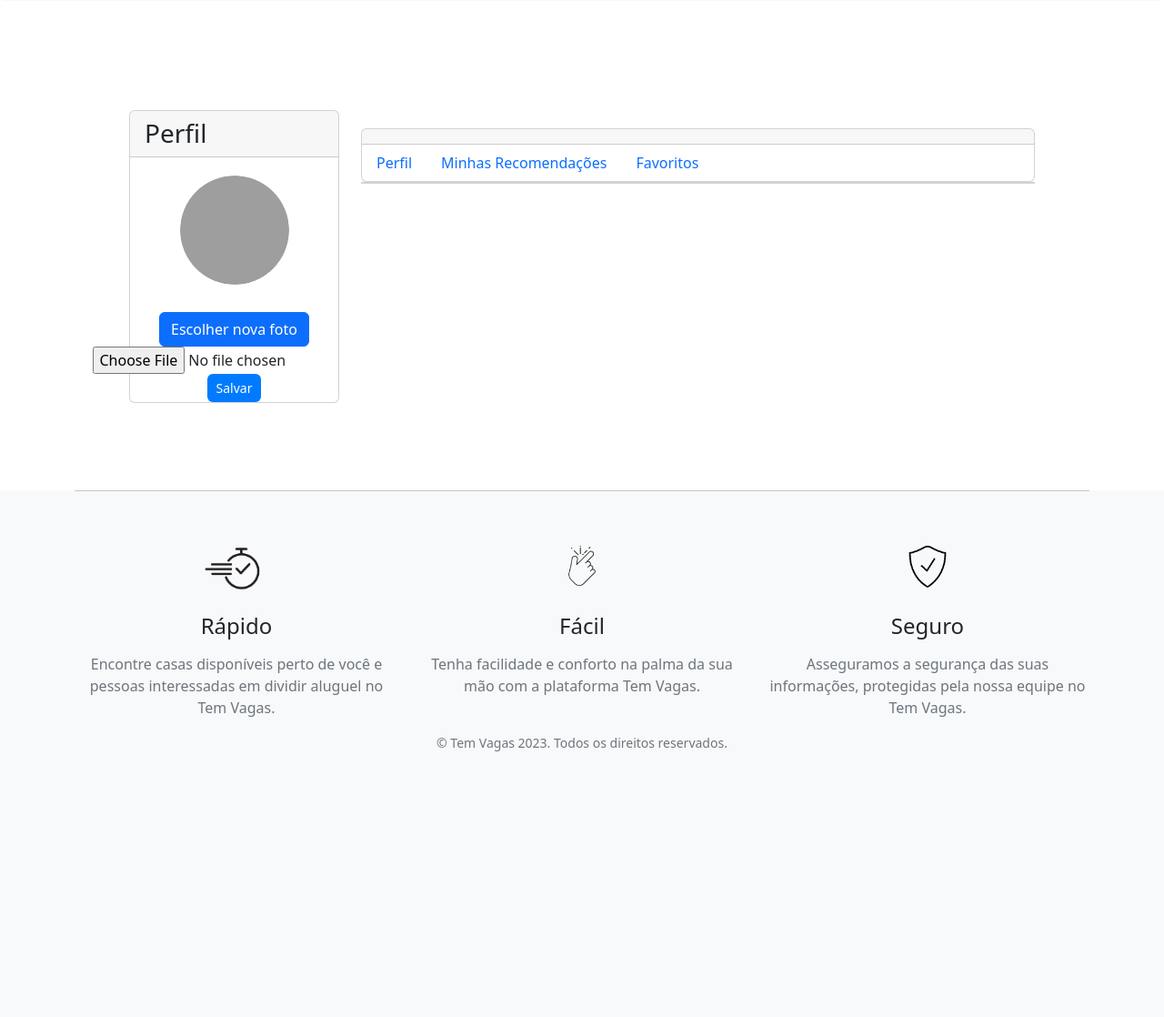
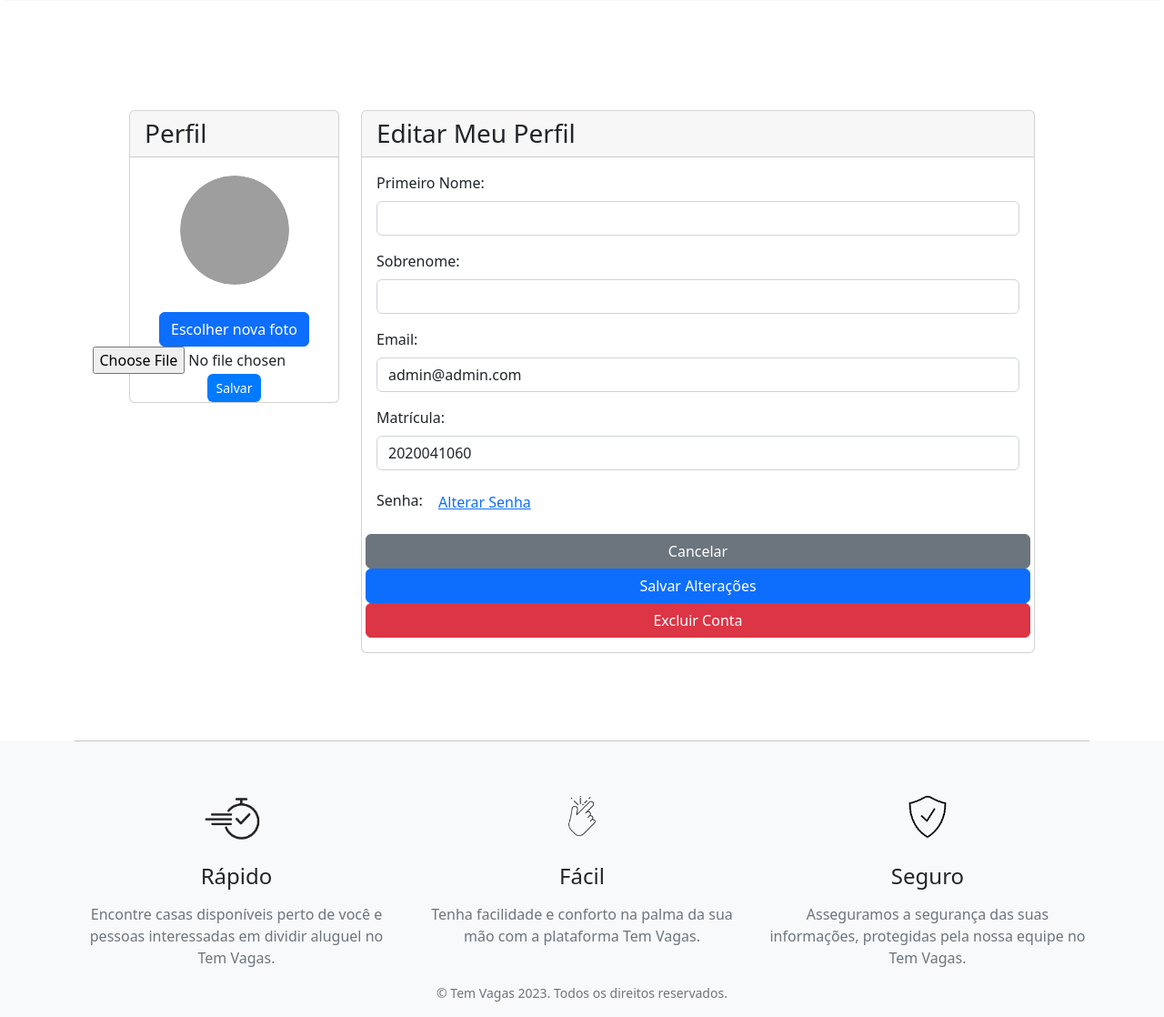
Before and after one commit to FelipeLuis123/TEM-VAGAS, a Django app: page /meu-perfil/ in a window 1280 px wide. Shown: the part 670-1788 px from the top of the page at 91% size. Before the commit the page ends 1496 px from the top, so only its background shows below. Run offline with Django 4.2, Linux system fonts and the light colour scheme; a user stored in the database is signed in; grey boxes are pictures that could not be loaded.

Commit message:
perfil usuario

```diff
--- a/posts_app/templates/my_profile.html
+++ b/posts_app/templates/my_profile.html
@@ -89,54 +89,9 @@
 
         <!-- Parte 2: Links de Navegação -->
         <div class="col-md-9">
-            <div class="card menu-card">
-                <div class="card-header">
-                    <!-- Removendo a palavra "Menu" -->
-                    <h1 class="h3 mb-0"></h1>
-                </div>
-                <ul class="nav nav-pills flex-row">
-                    <li class="nav-item">
-                        <a class="nav-link{% if active_tab == 'perfil' %} active{% endif %}" href="#" onclick="loadProfile()">Perfil</a>
-                    </li>
-                    <li class="nav-item">
-                        <a class="nav-link{% if active_tab == 'recomendacoes' %} active{% endif %}" href="{% url 'listar-recomendacoes' %}" onclick="loadRecommendations()">Minhas Recomendações</a>
-                    </li>
-                    <li class="nav-item">
-                        <a class="nav-link{% if active_tab == 'favoritos' %} active{% endif %}" href="#" onclick="loadFavorites()">Favoritos</a>
-                    </li>
-                </ul>
-            </div>
-
             <!-- Conteúdo principal -->
             <div class="card" id="contentContainer">
                 <!-- O conteúdo será carregado aqui -->
-            </div>
-        </div>
-    </div>
-</div>
-
-<script>
-    // Adiciona efeito de destaque ao passar o mouse nos botões
-    document.querySelectorAll('.nav-link').forEach(link => {
-        link.addEventListener('mouseover', () => {
-            link.classList.add('active-hover');
-        });
-
-        link.addEventListener('mouseout', () => {
-            link.classList.remove('active-hover');
-        });
-
-        link.addEventListener('click', () => {
-            // Remove a classe 'active' de todos os links antes de adicionar ao clicado
-            document.querySelectorAll('.nav-link').forEach(l => l.classList.remove('active'));
-            link.classList.add('active');
-        });
-    });
-
-    // Funções para carregar o conteúdo dinamicamente
-    function loadProfile() {
-        const contentContainer = document.getElementById("contentContainer");
-        contentContainer.innerHTML = `
                 <div class="card-header">
                     <h1 class="h3 mb-0">Editar Meu Perfil</h1>
                 </div>
@@ -175,58 +130,142 @@
                         <div class="row justify-content-end">
                             <button type="button" class="btn btn-secondary" onclick="confirmProfileUpdate()">Cancelar</button>
                             <button type="button" class="btn btn-primary" onclick="submitProfileForm()">Salvar Alterações</button>
+                            <button type="button" class="btn btn-danger" onclick="excluirConta()">Excluir Conta</button>
+                        </div>
+                    </form>
+                </div>
+            </div>
+        </div>
+    </div>
+</div>
+
+<script>
+    // Adiciona efeito de destaque ao passar o mouse nos botões
+    document.querySelectorAll('.nav-link').forEach(link => {
+        link.addEventListener('click', () => {
+            // Remove a classe 'active' de todos os links antes de adicionar ao clicado
+            document.querySelectorAll('.nav-link').forEach(l => l.classList.remove('active'));
+            link.classList.add('active');
+
+            // Carrega o conteúdo correspondente
+            const tab = link.getAttribute('data-tab');
+            loadContent(tab);
+        });
+    });
+
+    // Função para carregar o conteúdo dinamicamente
+    function loadContent(tab) {
+        const contentContainer = document.getElementById("contentContainer");
+        let content = '';
+
+        switch (tab) {
+            case 'profile':
+                content = `
+                    <div class="card-header">
+                        <h1 class="h3 mb-0">Editar Meu Perfil</h1>
+                    </div>
+                    <div class="card-body">
+                        <!-- Formulário de Edição de Perfil -->
+                        <form id="profileForm" method="post" enctype="multipart/form-data">
+                            {% csrf_token %}
+                            {{ form.non_field_errors }}
+                            <!-- Campos do Formulário -->
+                            <div class="mb-3">
+                                <label for="{{ form.first_name.id_for_label }}" class="form-label">Primeiro Nome:</label>
+                                <input type="text" name="first_name" value="{{ user.first_name }}" class="form-control" id="{{ form.first_name.id_for_label }}">
+                                {{ form.first_name.errors }}
+                            </div>
+                            <div class="mb-3">
+                                <label for="{{ form.last_name.id_for_label }}" class="form-label">Sobrenome:</label>
+                                <input type="text" name="last_name" value="{{ user.last_name }}" class="form-control" id="{{ form.last_name.id_for_label }}">
+                                {{ form.last_name.errors }}
+                            </div>
+                            <div class="mb-3">
+                                <label for="{{ form.email.id_for_label }}" class="form-label">Email:</label>
+                                <input type="email" name="email" value="{{ user.email }}" class="form-control" id="{{ form.email.id_for_label }}">
+                                {{ form.email.errors }}
+                            </div>
+                            <div class="mb-3">
+                                <label for="{{ form.matricula.id_for_label }}" class="form-label">Matrícula:</label>
+                                <input type="text" name="matricula" value="{{ user.matricula }}" class="form-control" id="{{ form.matricula.id_for_label }}">
+                                {{ form.matricula.errors }}
+                            </div>
+                            <div class="mb-3">
+                                <label class="form-label">Senha:</label>
+                                <a href="{% url 'password_reset' %}" class="btn btn-link">Alterar Senha</a>
+                            </div>
+                            <!-- Adicione mais campos conforme necessário -->
+                            <!-- Botões de Ação -->
+                            <div class="row justify-content-end">
+                                <button type="button" class="btn btn-secondary" onclick="confirmProfileUpdate()">Cancelar</button>
+                                <button type="button" class="btn btn-primary" onclick="submitProfileForm()">Salvar Alterações</button>
+                                <button type="button" class="btn btn-danger" onclick="excluirConta()">Excluir Conta</button>
                             </div>
                         </form>
                     </div>`;
+                break;
         }
 
-    function loadRecommendations() {
-        const contentContainer = document.getElementById("contentContainer");
-        contentContainer.innerHTML = `
-            <div class="card-header">
-                <h1 class="h3 mb-0">Minhas Recomendações</h1>
-            </div>
-            <div class="card-body">
-                {% if recomendacoes %}
-                <ul class="list-group">
-                    {% for recomendacao in recomendacoes %}
-                        <li class="list-group-item">
-                            <a href="{% url 'recommendation-detail' recomendacao.id %}">
-                                <h3>{{ recomendacao.nome }}</h3>
-                            </a>
-                            <p>Endereço: {{ recomendacao.endereco }}</p>
-                            <p>Valor Aluguel: R$ {{ recomendacao.valor_aluguel }}</p>
-                            <p>Quantidade de Quartos: {{ recomendacao.quantidade_quartos }}</p>
-                            <!-- Adicione outros campos conforme necessário -->
-                        </li>
-                    {% endfor %}
-                </ul>
-                {% else %}
-                    <p>Você ainda não fez nenhuma recomendação.</p>
-                {% endif %}
-            </div>`;
-    }
-
-    function loadFavorites() {
-        const contentContainer = document.getElementById("contentContainer");
-        contentContainer.innerHTML = `
-            <div class="card-header">
-                <h1 class="h3 mb-0">Favoritos</h1>
-            </div>
-            <div class="card-body">
-                <!-- Conteúdo de favoritos aqui -->
-            </div>`;
+        // Atualiza o conteúdo no contêiner
+        contentContainer.innerHTML = content;
     }
 
     function confirmProfileUpdate() {
         if (confirm("Deseja realmente cancelar as alterações?")) {
-            loadProfile();
+            loadContent('profile');
         }
     }
 
     function submitProfileForm() {
         if (confirm("Deseja salvar as alterações?")) {
-            document.getElementById("profileForm").submit();
+            const form = document.getElementById("profileForm");
+            const formData = new FormData(form);
+
+            fetch('/atualizar-perfil/', {
+                method: 'POST',
+                body: formData,
+                headers: {
+                    'X-CSRFToken': getCookie('csrftoken'),
+                },
+            })
+            .then(response => {
+                console.log('Response status:', response.status);
+                return response.json();
+            })
+            .then(data => {
+                console.log('Response data:', data);
+                if (data.success) {
+                    alert('Perfil atualizado com sucesso.');
+                } else {
+                    alert('Erro ao atualizar o perfil.');
+                }
+            })
+            .catch(error => {
+                console.error('Erro durante o envio do formulário:', error);
+            });
+        }
+    }
+
+    function excluirConta() {
+        if (confirm("Deseja realmente excluir sua conta? Esta ação não pode ser desfeita.")) {
+            fetch('/excluir-conta/', {
+                method: 'POST',
+                headers: {
+                    'X-CSRFToken': getCookie('csrftoken'),
+                },
+            })
+            .then(response => response.json())
+            .then(data => {
+                if (data.success) {
+                    alert('Sua conta foi excluída com sucesso.');
+                    window.location.href = '/';  // Redirecionar para a página inicial ou outra página após a exclusão
+                } else {
+                    alert('Erro ao excluir a conta.');
+                }
+            })
+            .catch(error => {
+                console.error('Erro durante a exclusão da conta:', error);
+            });
         }
     }
 
--- a/posts_app/urls.py
+++ b/posts_app/urls.py
@@ -20,4 +20,6 @@ urlpatterns = [
     path('buscar-recomendacoes/<str:tipo_imovel>/', views.buscar_recomendacoes, name='buscar-recomendacoes'),
     path('favoritar_recomendacao/<int:id>/', views.favoritar_recomendacao, name='favoritar_recomendacao'),
     path('favoritos/', views.favoritos, name='favoritos'),
+    path('atualizar-perfil/', views.atualizar_perfil, name='atualizar-perfil'),
+    path('excluir-conta/', views.excluir_conta, name='excluir-conta'),
 ]
--- a/posts_app/views.py
+++ b/posts_app/views.py
@@ -11,6 +11,8 @@ from django.db.models import Q
 from .forms import ComentarioForm  # Certifique-se de importar o formulário de comentário
 from django.shortcuts import get_object_or_404, render, redirect
 from .models import Comentario
+from django.contrib.auth import logout
+
 
 
 def destaques(request):
@@ -256,3 +258,25 @@ def favoritos(request):
     # Passe as recomendações favoritas para o template
     context = {'recomendacoes_favoritas': recomendacoes_favoritas}
     return render(request, 'favoritos.html', context)
+
+def atualizar_perfil(request):
+    if request.method == 'POST':
+        # Processar e salvar os dados do formulário aqui
+        # ...
+
+        messages.success(request, 'Perfil atualizado com sucesso.')
+        return JsonResponse({'success': True})
+
+    return JsonResponse({'success': False, 'error': 'Método não permitido'})
+
+
+@login_required
+def excluir_conta(request):
+    if request.method == 'POST':
+        # Excluir conta e deslogar usuário
+        request.user.delete()
+        logout(request)
+        messages.success(request, 'Sua conta foi excluída com sucesso.')
+        return JsonResponse({'success': True})
+
+    return JsonResponse({'success': False, 'error': 'Método não permitido'})
```
Also changed, not shown: db.sqlite3. Lines whose indentation alone changed are shown as unchanged.
